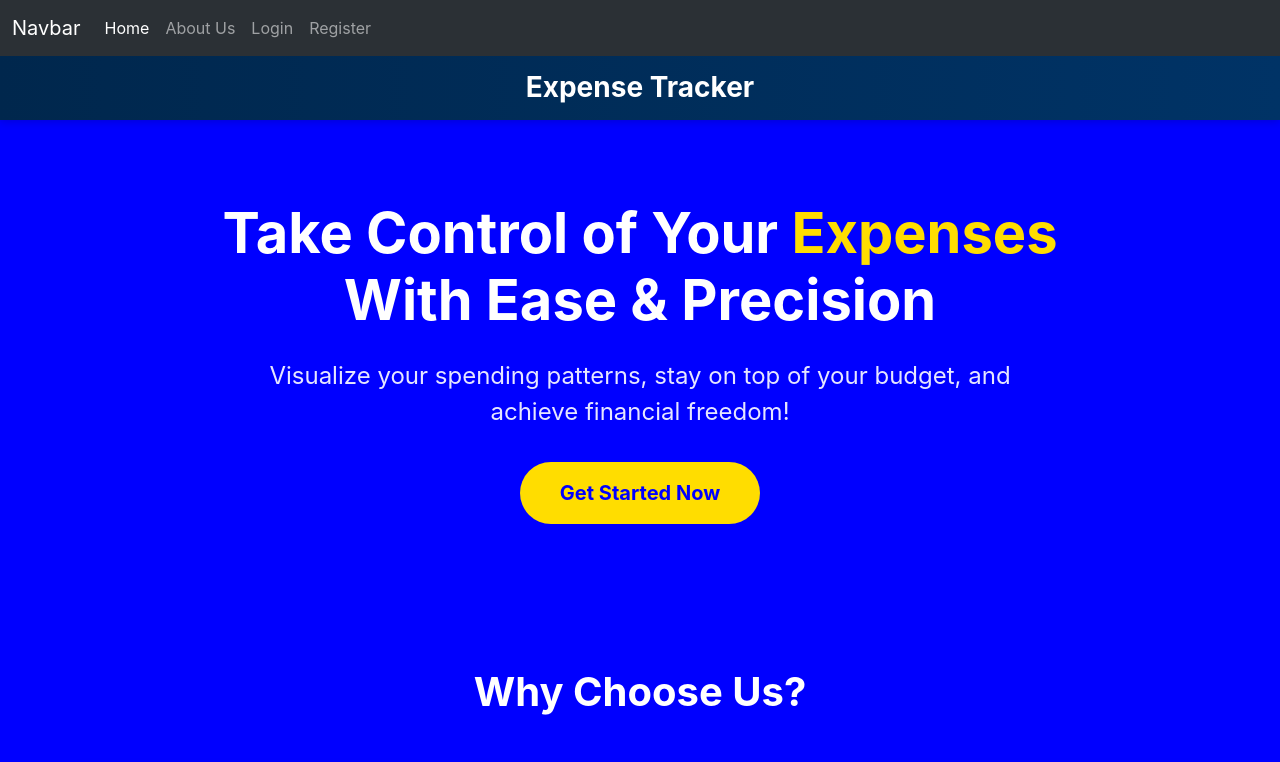
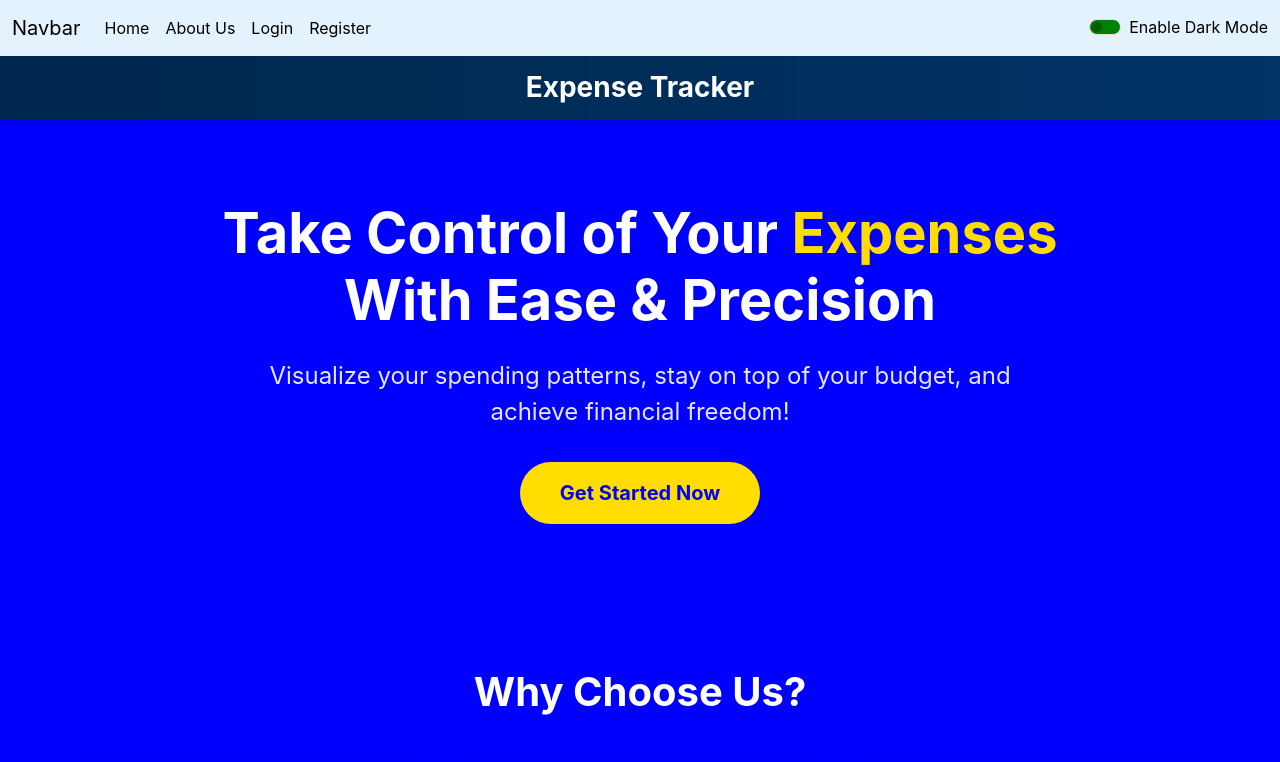
Before and after one commit to Samriddhacoderho/EXPENSE_MANAGEMENT_SYSTEM, a React (Create React App) app in the folder client_side/: page / in a window 1280 px wide. Shown: the top 762 px of the page. Built offline with nearby package versions, Linux system fonts and the light colour scheme.

Commit message:
Navbar dark mode integration

```diff
--- a/client_side/src/components/Navbar.jsx
+++ b/client_side/src/components/Navbar.jsx
@@ -1,14 +1,18 @@
-import React from "react";
-import { Link, useLocation } from "react-router-dom";
+import React, { useContext} from "react";
+import { Link, useLocation, useNavigate } from "react-router-dom";
+import { context } from "../contexts/Context";
 
 const Navbar = () => {
+  const contexts = useContext(context);
+  const navigate=useNavigate()
   const handleSignout = () => {
-      // eslint-disable-next-line no-restricted-globals
+    // eslint-disable-next-line no-restricted-globals
     if (confirm("Are you sure?")) {
       document.cookie =
         "loginToken=; expires=Thu, 01 Jan 1970 00:00:00 UTC; path=/;";
-      localStorage.clear()
+      localStorage.clear();
       alert("You have been signed out");
+      navigate("/")
       window.location.reload();
     }
   };
@@ -17,11 +21,23 @@ const Navbar = () => {
   return (
     <div>
       <nav
-        className="navbar navbar-expand-lg bg-body-tertiary"
-        data-bs-theme="dark"
+        className="navbar navbar-expand-lg"
+        style={
+          contexts.mode === "Enable Dark Mode"
+            ? { backgroundColor: "#e3f2fd" }
+            : { backgroundColor: "#2B3035" }
+        }
       >
         <div className="container-fluid">
-          <Link className="navbar-brand" to="/">
+          <Link
+            className="navbar-brand"
+            to="/"
+            style={
+              contexts.mode === "Enable Dark Mode"
+                ? { color: "black" }
+                : { color: "white" }
+            }
+          >
             Navbar
           </Link>
           <button
@@ -44,6 +60,11 @@ const Navbar = () => {
                   }`}
                   aria-current="page"
                   to="/"
+                  style={
+                    contexts.mode === "Enable Dark Mode"
+                      ? { color: "black" }
+                      : { color: "white" }
+                  }
                 >
                   Home
                 </Link>
@@ -54,6 +75,11 @@ const Navbar = () => {
                     location.pathname === "/about" ? "active" : ""
                   }`}
                   to="/about"
+                  style={
+                    contexts.mode === "Enable Dark Mode"
+                      ? { color: "black" }
+                      : { color: "white" }
+                  }
                 >
                   About Us
                 </Link>
@@ -65,6 +91,11 @@ const Navbar = () => {
                       location.pathname === "/login" ? "active" : ""
                     }`}
                     to="/login"
+                    style={
+                      contexts.mode === "Enable Dark Mode"
+                        ? { color: "black" }
+                        : { color: "white" }
+                    }
                   >
                     Login
                   </Link>
@@ -77,6 +108,11 @@ const Navbar = () => {
                       location.pathname === "/register" ? "active" : ""
                     }`}
                     to="/register"
+                    style={
+                      contexts.mode === "Enable Dark Mode"
+                        ? { color: "black" }
+                        : { color: "white" }
+                    }
                   >
                     Register
                   </Link>
@@ -89,6 +125,11 @@ const Navbar = () => {
                       location.pathname === "/dashboard" ? "active" : ""
                     }`}
                     to="/dashboard"
+                    style={
+                      contexts.mode === "Enable Dark Mode"
+                        ? { color: "black" }
+                        : { color: "white" }
+                    }
                   >
                     Dashboard
                   </Link>
@@ -101,22 +142,52 @@ const Navbar = () => {
                       location.pathname === "/create-expense" ? "active" : ""
                     }`}
                     to="/create-expense"
+                    style={
+                      contexts.mode === "Enable Dark Mode"
+                        ? { color: "black" }
+                        : { color: "white" }
+                    }
                   >
                     Create Expense
                   </Link>
                 </li>
               )}
             </ul>
+            <div className="form-check form-switch">
+              <input
+                className="form-check-input"
+                type="checkbox"
+                role="switch"
+                id="flexSwitchCheckDefault"
+                style={{ backgroundColor: "green" }}
+                onClick={
+                  contexts.mode === "Enable Dark Mode"
+                    ? () => contexts.setmode("Disable Dark Mode")
+                    : () => contexts.setmode("Enable Dark Mode")
+                }
+              />
+              <label
+                className="form-check-label"
+                for="flexSwitchCheckDefault"
+                style={contexts.mode==="Enable Dark Mode"?{color:"black"}:{color:"white"}}
+                >
+                {contexts.mode}
+              </label>
+            </div>
             {isLoggedIn && (
               <button
                 type="button"
                 onClick={handleSignout}
-                className="btn btn-light"
+                className="btn btn-light mx-3"
+                style={
+                  contexts.mode === "Enable Dark Mode"
+                    ? { backgroundColor: "black", color: "white" }
+                    : { backgroundColor: "white" }
+                }
               >
                 Sign Out
               </button>
             )}
-
           </div>
         </div>
       </nav>
```
